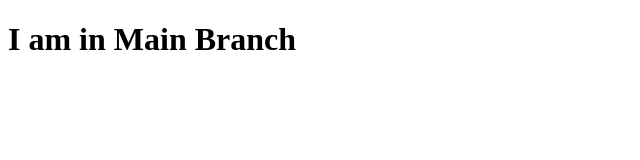
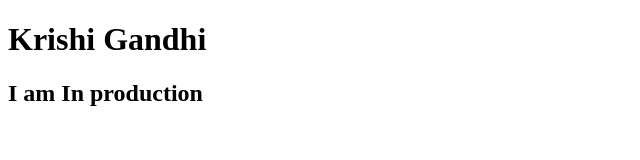
Before and after one commit to krishi12janurary/krishigandhi_24_ESE2025, a plain HTML site: page index.html in a window 1280 px wide. Shown: the whole page, without its empty margins (0-640 px from the left). Drawn offline with Linux system fonts and the light colour scheme.

Commit message:
third commit

```diff
--- a/index.html
+++ b/index.html
@@ -6,6 +6,7 @@
     <title>Document</title>
 </head>
 <body>
-    <h1>I am in Main Branch</h1>
+    <h1>Krishi Gandhi</h1>
+    <h2>I am In production</h2>
 </body>
 </html>
```
